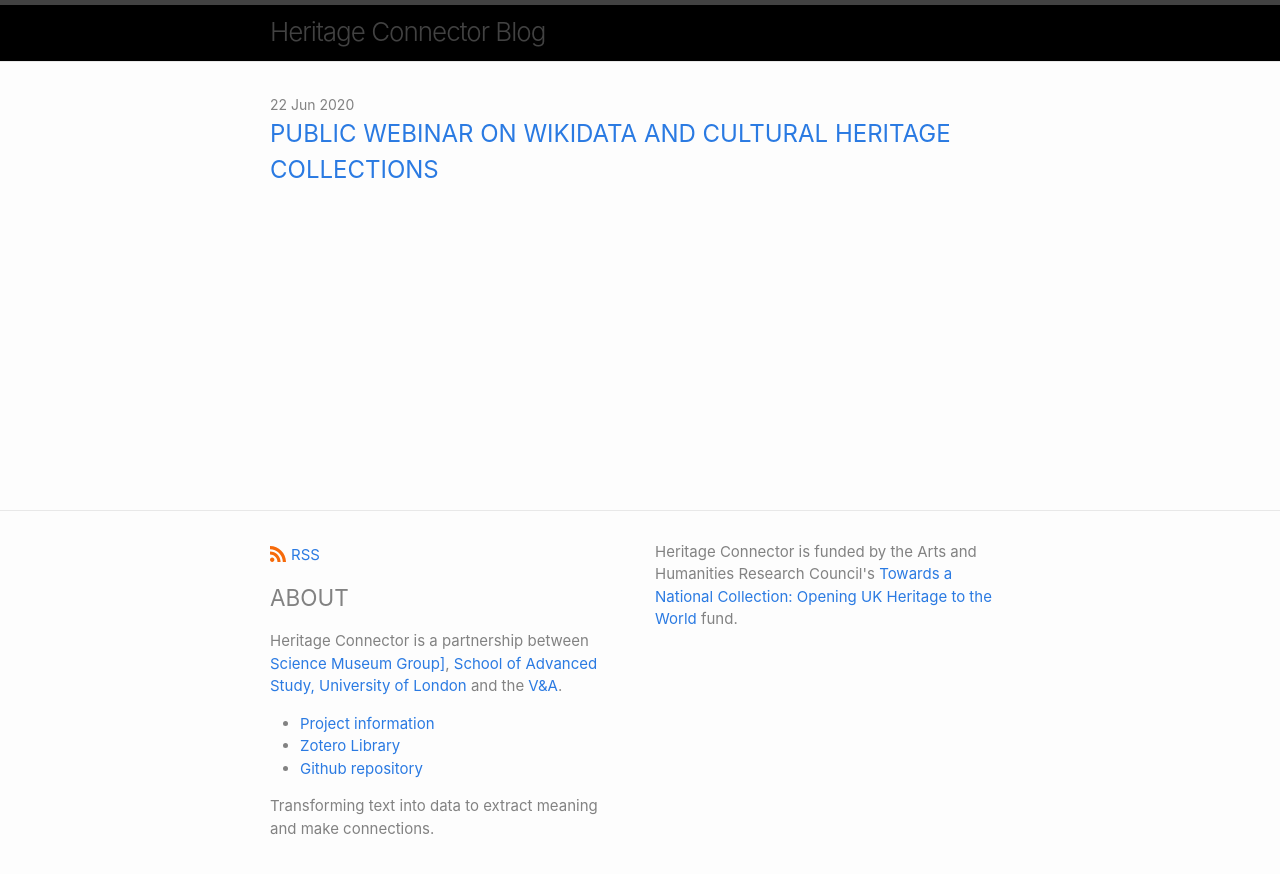
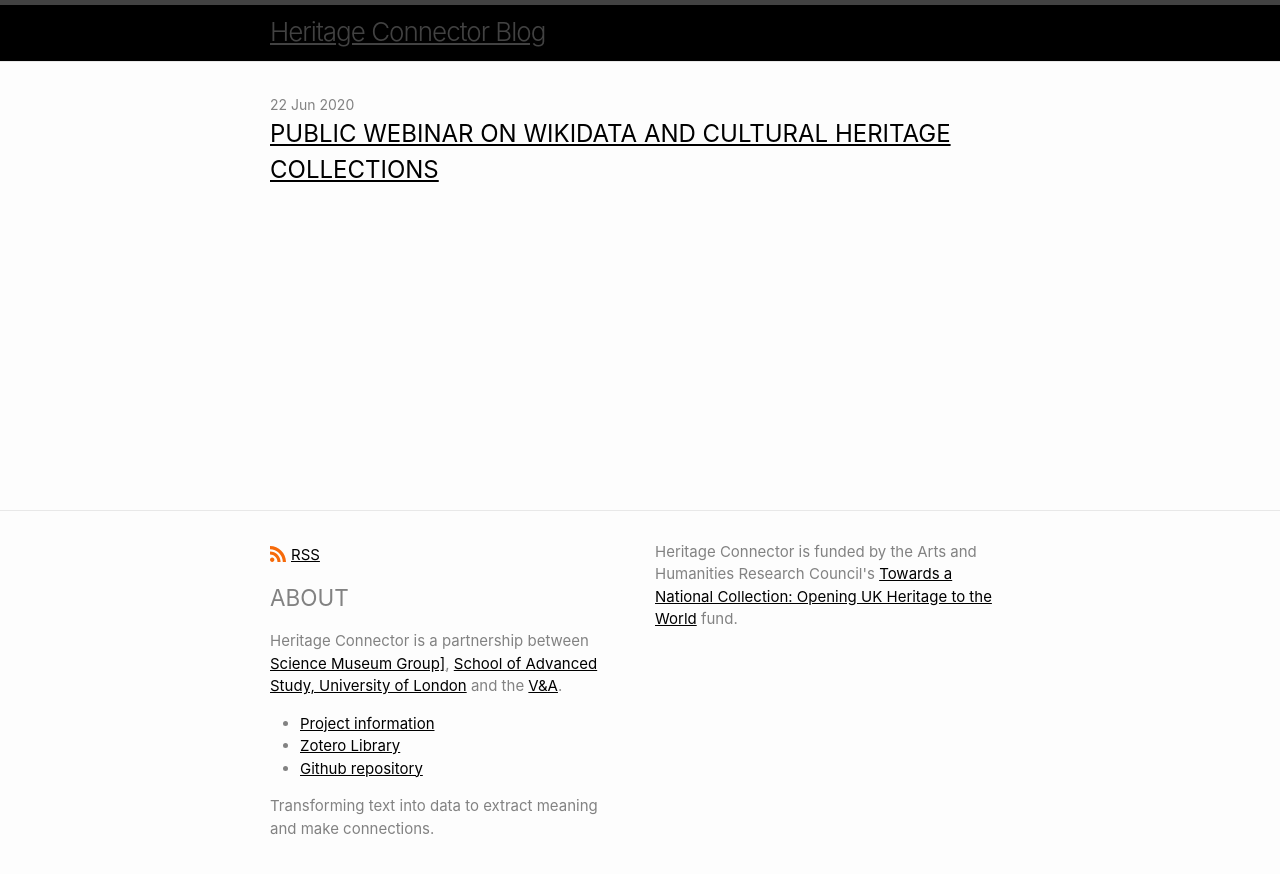
Before and after one commit to portableant/heritageconnector, a Jekyll site: the page built from README.md, in a window 1280 px wide. Shown: the top 874 px of the page. Built offline with Jekyll 4.4.1, drawn with Linux system fonts in a browser that asks for light colours; some web fonts are replaced; our own code applies the rules of GitHub Pages for plain Markdown files.

Commit message:
Links black and underlined!

```diff
--- a/_sass/minima/custom-styles.scss
+++ b/_sass/minima/custom-styles.scss
@@ -3,3 +3,4 @@
 header.site-header {background-color: black;}
 .site-title a:visited a:hover {color: white; text-transform: uppercase;}
 .site-nav {display: none;}
+a {color: black; text-decoration: underline;}
```
